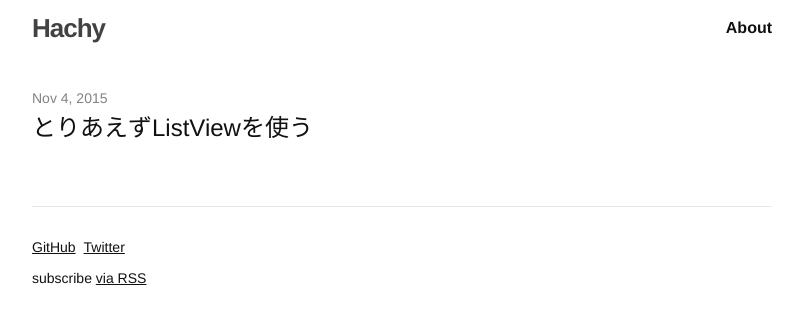
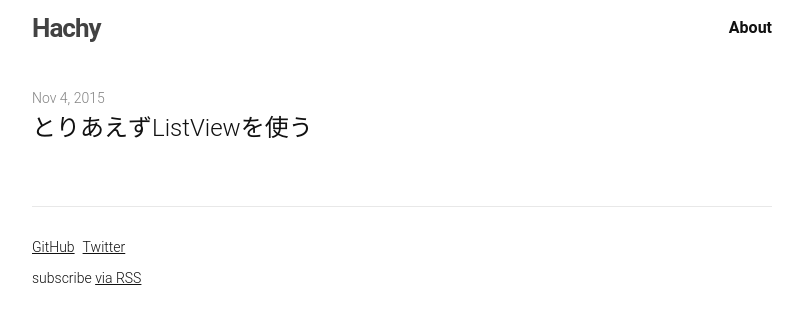
Before and after one commit to hachy/hachy.github.io, a Jekyll site: the page built from index.html, in a window 1280 px wide. Shown: the top 324 px of the page, without its empty margins (238-1041 px from the left). Built offline with Jekyll 4.4.1, drawn with Linux system fonts in a browser that asks for light colours.

Commit message:
improve font-family

```diff
--- a/css/main.scss
+++ b/css/main.scss
@@ -6,7 +6,7 @@
 
 
 // Our variables
-$base-font-family: Helvetica, Arial, sans-serif;
+$base-font-family: "游ゴシック体", "Yu Gothic", YuGothic, "ヒラギノ角ゴ Pro", "Hiragino Kaku Gothic Pro", Roboto, Helvetica, Arial, sans-serif;
 $base-font-size:   16px;
 $small-font-size:  $base-font-size * 0.875;
 $base-line-height: 1.5;
```
